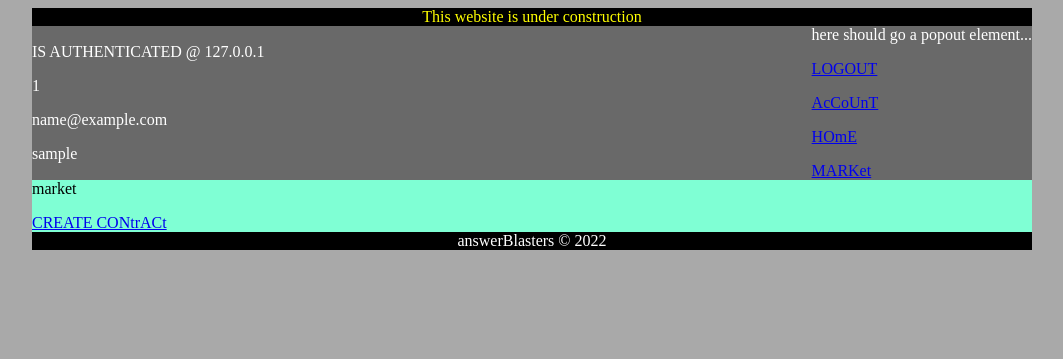
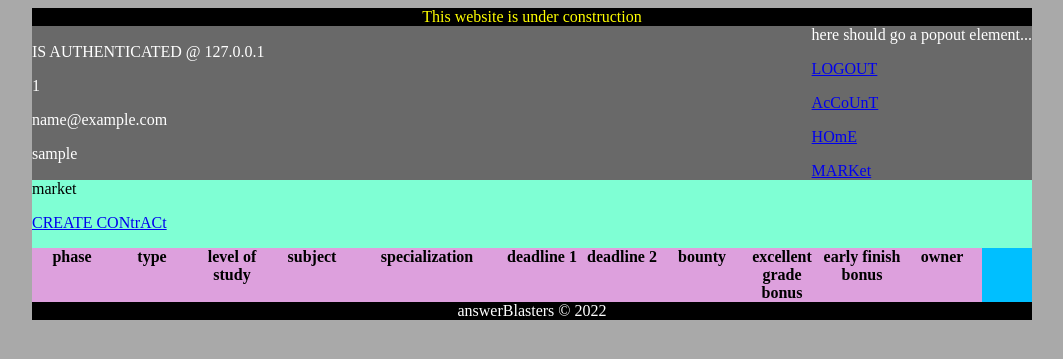
Before and after one commit to maimedlord/ab, a Flask app: page /market in a window 1280 px wide. Shown: the top 359 px of the page, without its empty margins (116-1179 px from the left). Run offline with Flask 2, Linux system fonts and the light colour scheme; the visitor is signed in with stand-in values (Sample User, id 1); data that the repository does not hold is empty; parts of the project's set-up code (start-up, migrations or seed data) failed here and were passed over.

Commit message:
still working on interested parties. market is up enough

```diff
--- a/app.py
+++ b/app.py
@@ -170,6 +170,9 @@ INCOMPLETE
 @login_required
 def market():
     data_obj = {"ip_address": request.remote_addr}
+    all_open_arr = calls.get_all_open()
+    if all_open_arr:
+        return render_template('market.html', all_open_arr=all_open_arr, data_obj=data_obj)
     return render_template('market.html', data_obj=data_obj)
 
 
--- a/calls.py
+++ b/calls.py
@@ -138,6 +138,20 @@ INCOMPLETE
 '''
 
 
+def get_all_open():
+    db = db_mc[dbContracts]
+    dbc = db[ccontracts]
+    contract_cursor = dbc.find({'phase': 'open'})
+    if contract_cursor:
+        return list(contract_cursor)
+    return None
+
+
+'''
+INCOMPLETE
+'''
+
+
 def get_sesh(userid):
     db = db_mc[dbUsers]
     dbc = db[cusers]
--- a/static/css/market.css
+++ b/static/css/market.css
@@ -0,0 +1,30 @@
+/* CLASSES */
+.column_market {
+    background-color: plum;
+    display: flex;
+    flex-basis: 80px;
+    flex-direction: column;
+    text-align: center;
+}
+.row_market {
+    background-color: lightgreen;
+    border-style: dashed;
+    display: flex;
+    flex-direction: row;
+}
+/* ID's */
+#container_market {
+    background-color: lightblue;
+    display: flex;
+    flex-direction: column;
+    width: 100%;
+}
+#c_m_header {
+    background-color: deepskyblue;
+    display: flex;
+    flex-direction: row;
+    width: 100%;
+}
+#col_specialization {
+    flex-basis: 150px;
+}
--- a/templates/market.html
+++ b/templates/market.html
@@ -1,11 +1,113 @@
 {% extends "base.html" %}
 {% block title %}<title>MARKET</title>{% endblock %}
-{% block css %}{% endblock %}
+{% block css %}<link rel="stylesheet" href="{{ url_for('static', filename='css/market.css') }}">{% endblock %}
 {% block body %}
     {{ data_obj['message'] }}
     <div>
         market
         <p></p>
-        <a href="{{ url_for('create_contract') }}">CREATE CONtrACt</a>
+        <a href="{{ url_for('create_contract') }}">CREATE CONtrACt</a><p></p>
+        <div id="container_market">
+            <div id="c_m_header">
+                <div class="column_market">
+                    <b>phase</b>
+                </div>
+                <div class="column_market">
+                    <b>type</b>
+                </div>
+                <div class="column_market">
+                    <b>level of study</b>
+                </div>
+                <div class="column_market">
+                    <b>subject</b>
+                </div>
+                <div class="column_market" id="col_specialization">
+                    <b>specialization</b>
+                </div>
+                <div class="column_market">
+                    <b>deadline 1</b>
+                </div>
+                <div class="column_market">
+                    <b>deadline 2</b>
+                </div>
+                <div class="column_market">
+                    <b>bounty</b>
+                </div>
+                <div class="column_market">
+                    <b>excellent grade bonus</b>
+                </div>
+                <div class="column_market">
+                    <b>early finish bonus</b>
+                </div>
+                <div class="column_market">
+                    <b>owner</b>
+                </div>
+            </div>
+            {% for doc in all_open_arr %}
+            <!-- can wrap row with a link -->
+            <a href="{{ url_for('contract', contract_id=doc['_id']) }}">
+                <div class="row_market">
+                    <!-- can wrap column with a link -->
+                    <div class="column_market">
+                        {{ doc['phase'] }}
+                    </div>
+                    <div class="column_market">
+                        {{ doc['type_contract'] }}
+                    </div>
+                    <div class="column_market">
+                        {{ doc['lostudy'] }}
+                    </div>
+                    <div class="column_market">
+                        {{ doc['subject'] }}
+                    </div>
+                    <div class="column_market" id="col_specialization">
+                        {{ doc['specialization'] }}
+                    </div>
+                    {% if doc['type_contract'] == "assignment" %}
+                        {% if doc['timeline']|length > 5 %}
+                            <div class="column_market">
+                                {{ doc['timeline'][5]['time'] }}
+                            </div>
+                        {% else %}
+                            <div class="column_market">
+                                no efbonus deadline
+                            </div>
+                        {% endif %}
+                        <div class="column_market">
+                            {{ doc['timeline'][3]['time'] }}
+                        </div>
+                        <div class="column_market">
+                            {{ doc['bounty'] }}
+                        </div>
+                        <div class="column_market">
+                            {{ doc['egbonus'] }}
+                        </div>
+                        <div class="column_market">
+                            {{ doc['efbonus'] }}
+                        </div>
+                    {% else %}
+                        <div class="column_market">
+                            {{ doc['timeline'][3]['time'] }}
+                        </div>
+                        <div class="column_market">
+                            {{ doc['timeline'][4]['time'] }}
+                        </div>
+                        <div class="column_market">
+                            {{ doc['bounty'] }}
+                        </div>
+                        <div class="column_market">
+                            {{ doc['egbonus'] }}
+                        </div>
+                        <div class="column_market">
+                            filler...
+                        </div>
+                    {% endif %}
+                    <div class="column_market">
+                        {{ doc['owner'] }}
+                    </div>
+                </div>
+            </a>
+        {% endfor %}
+        </div>
     </div>
 {% endblock %}
```
Also changed, not shown: templates/contract.html (+8 -1 lines).
